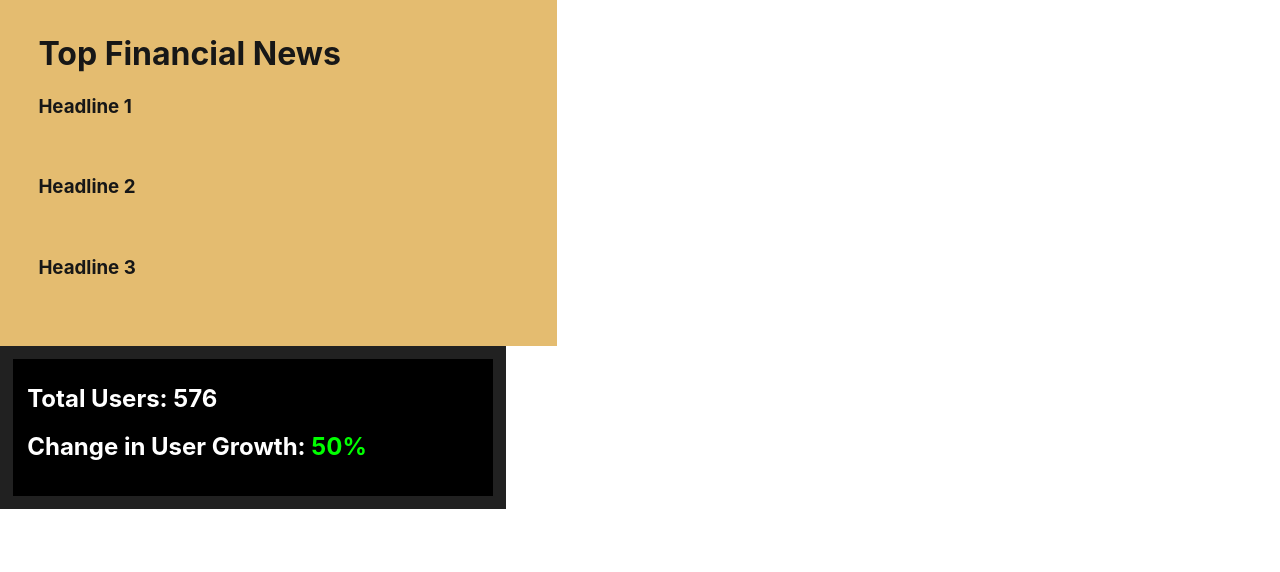
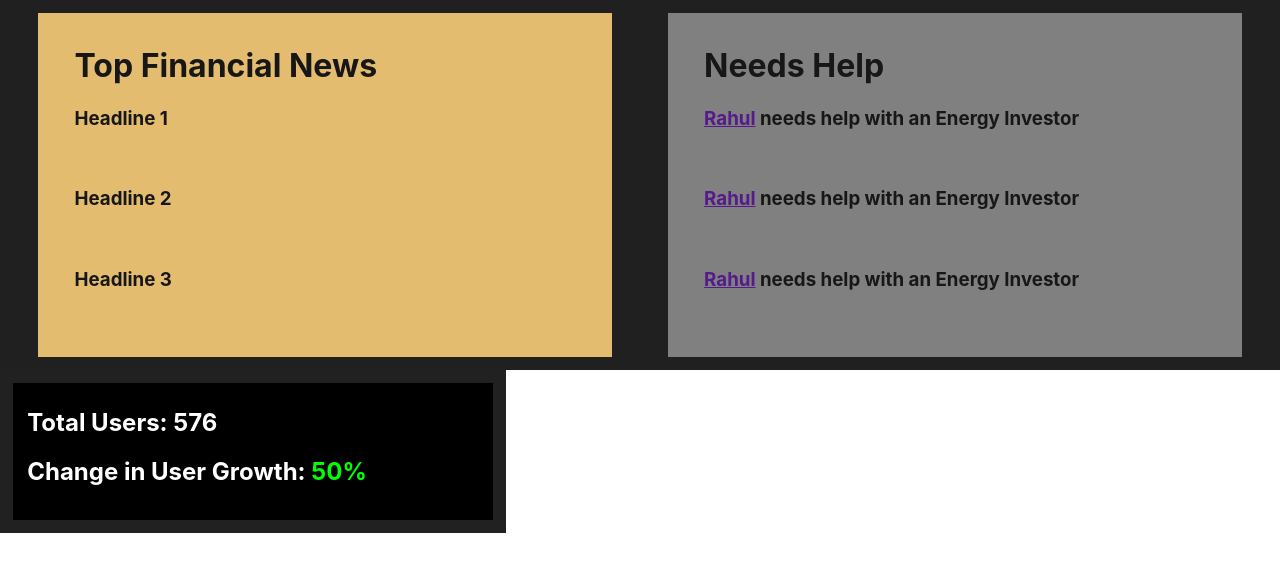
Before and after one commit to dhairyaostwal/team-5, a React (Create React App) app in the folder front-end/susmafia/: page / in a window 1280 px wide. Shown: the top 572 px of the page. Built offline with nearby package versions, Linux system fonts and the light colour scheme; some icons are missing.

Commit message:
Frontend:NeedsHelp & LandingContainer1 Completed

```diff
--- a/front-end/susmafia/src/Landing.css
+++ b/front-end/susmafia/src/Landing.css
@@ -0,0 +1,13 @@
+.Landing--container1 {
+  display: flex;
+  flex-direction: row;
+  gap: 3.5rem;
+  padding: 1% 3%;
+  background-color: #202020;
+}
+
+@media only screen and (max-width: 540px) {
+  .Landing--container1 {
+    flex-direction: column;
+  }
+}
--- a/front-end/susmafia/src/Landing.js
+++ b/front-end/susmafia/src/Landing.js
@@ -1,11 +1,16 @@
 import React from 'react';
 import FinancialNews from './components/FinancialNews';
+import NeedHelp from './components/NeedHelp';
 import WebsiteStatistics from './components/WebsiteStatistics';
+import './Landing.css';
 
 const Landing = () => {
   return (
     <div>
-      <FinancialNews />
+      <div className="Landing--container1">
+        <FinancialNews />
+        <NeedHelp />
+      </div>
       <WebsiteStatistics />
     </div>
   );
--- a/front-end/susmafia/src/components/FinancialNews.css
+++ b/front-end/susmafia/src/components/FinancialNews.css
@@ -1,6 +1,6 @@
 .FinancialNews--Container {
   background-color: #e4bc70;
-  width: 30rem;
+  width: 35rem;
   height: auto;
   padding: 1% 3%;
   color: #171717;
--- /dev/null
+++ b/front-end/susmafia/src/components/NeedHelp.js
@@ -0,0 +1,26 @@
+import React from 'react';
+import './NeedsHelp.css';
+const NeedHelp = () => {
+  return (
+    <div className="NeedsHelp--Container">
+      <h1>Needs Help</h1>
+
+      <p>
+        <h3>
+          <a href="">Rahul</a> needs help with an Energy Investor
+        </h3>
+        <br />
+        <h3>
+          <a href="">Rahul</a> needs help with an Energy Investor
+        </h3>
+        <br />
+        <h3>
+          <a href="">Rahul</a> needs help with an Energy Investor
+        </h3>
+        <br />
+      </p>
+    </div>
+  );
+};
+
+export default NeedHelp;
--- /dev/null
+++ b/front-end/susmafia/src/components/NeedsHelp.css
@@ -0,0 +1,14 @@
+.NeedsHelp--Container {
+  background-color: grey;
+  width: 35rem;
+  height: auto;
+  padding: 1% 3%;
+  color: #171717;
+}
+
+@media only screen and (max-width: 540px) {
+  .NeedsHelp--Container {
+    width: 100%;
+    max-width: 35rem;
+  }
+}
```
